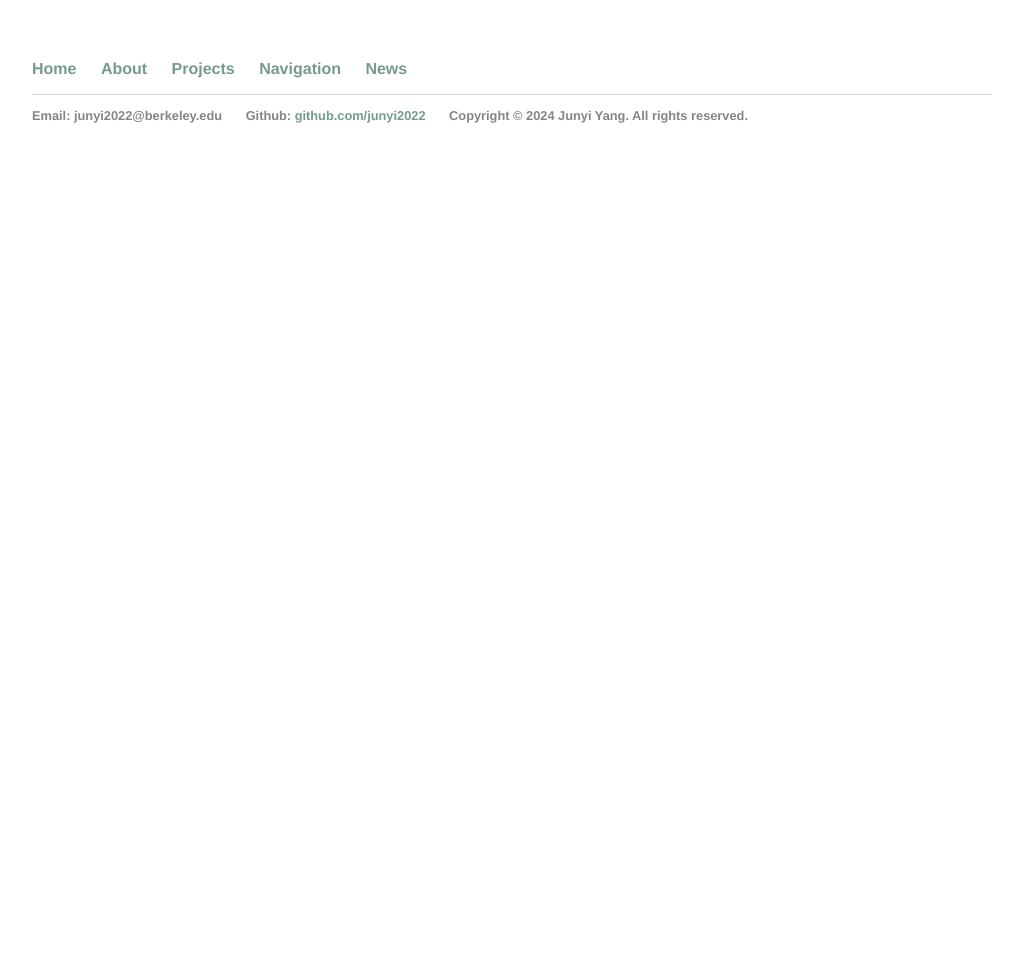
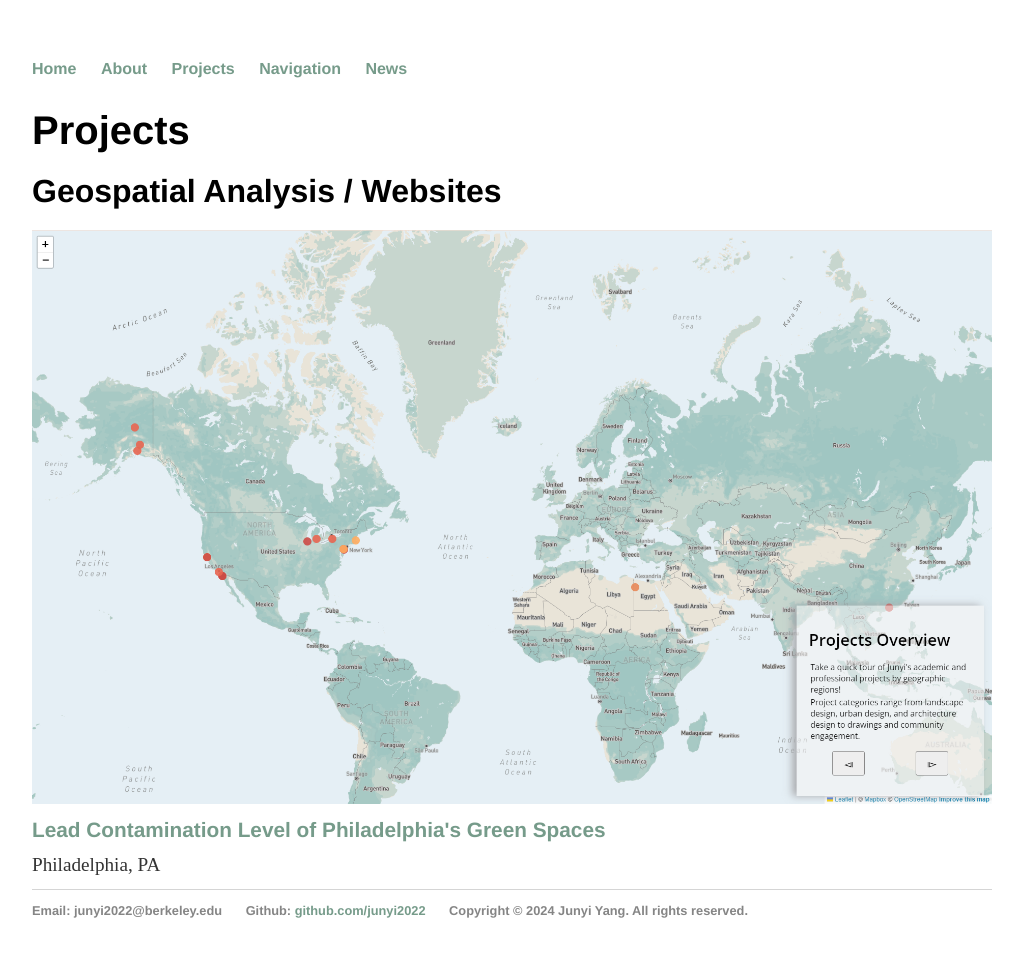
Before and after one commit to junyi2022/junyi2022.github.io, a Jekyll site: the page built from projects/index.html, in a window 1280 px wide. Shown: the whole page, without its empty margins (128-1151 px from the left). Built offline with Jekyll 4.4.1, drawn with Linux system fonts in a browser that asks for light colours; before the commit the page ends 900 px from its top, so only the background shows below that.

Commit message:
project test

```diff
--- a/assets/css/main.css
+++ b/assets/css/main.css
@@ -138,4 +138,5 @@ img {
 /* navigation style */
 .storyImg:hover {
     transform: scale(1.03); /* (150% zoom - Note: if the zoom is too large, it will go outside of the viewport) */
+    transition: 0.5s;
 }
--- a/blog/index.html
+++ b/blog/index.html
@@ -1,6 +1,6 @@
 ---
 layout: default
-title: Junyi's Blog
+title: News / Updates
 ---
 	<h2>{{ page.title }}</h2>
 	<ul class="posts">
--- a/projects/index.html
+++ b/projects/index.html
@@ -2,3 +2,15 @@
 layout: default
 title: Projects by Categories
 ---
+
+<h2>Projects</h2>
+<h3>Geospatial Analysis / Websites</h3>
+<div class="geospatial">
+    <a href="https://junyi2022.github.io/Philly-park-lead-level-dashboard/">
+        <article class="lead">
+            <img class="storyImg" src="/assets/img/storymap.PNG" alt="Map of project locations">
+            <h5>Lead Contamination Level of Philadelphia's Green Spaces</h5>
+            <p>Philadelphia, PA</p>
+        </article>
+    </a>
+</div>
```
